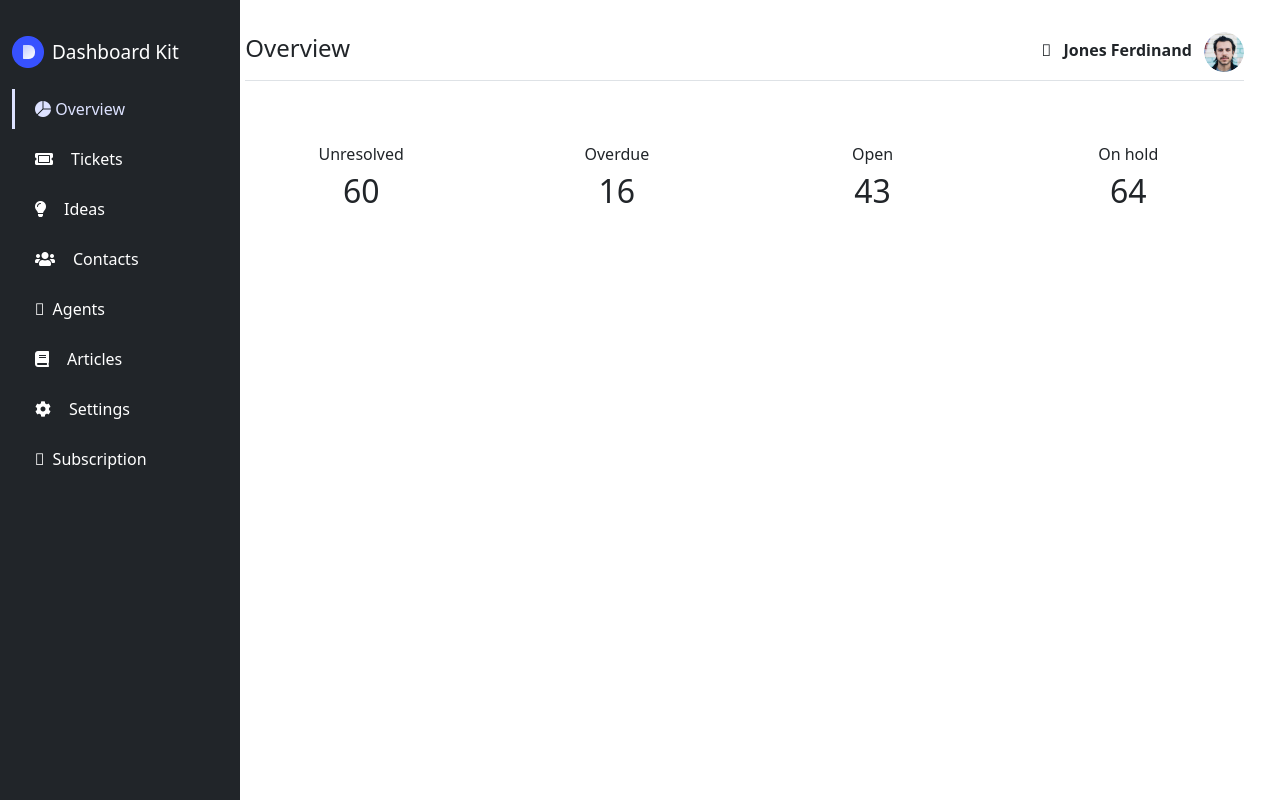
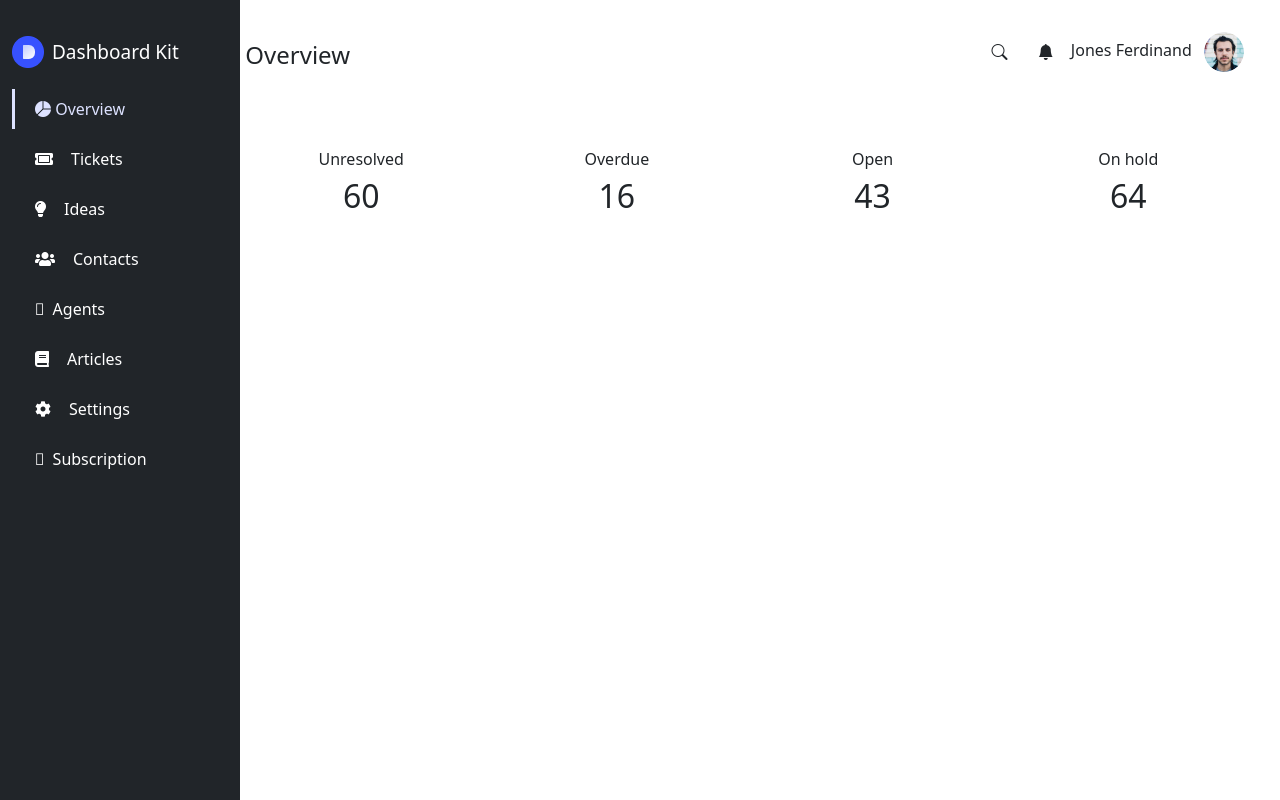
Before and after one commit to yunjiham/inm320sbb-bootstrap-assignment, a website: page public/index.html in a window 1280 px wide. Drawn offline with nearby package versions, Linux system fonts and the light colour scheme.

Commit message:
header:overview

```diff
--- a/public/index.html
+++ b/public/index.html
@@ -11,6 +11,7 @@
         integrity="sha384-T3c6CoIi6uLrA9TneNEoa7RxnatzjcDSCmG1MXxSR1GAsXEV/Dwwykc2MPK8M2HN" crossorigin="anonymous">
     <link rel="stylesheet" href="https://cdnjs.cloudflare.com/ajax/libs/font-awesome/5.15.1/css/all.min.css">
     <link href="https://cdn.jsdelivr.net/npm/bootstrap-icons@1.10.5/font/bootstrap-icons.min.css" rel="stylesheet">
+    <link rel=”stylesheet” href=”https://cdn.jsdelivr.net/npm/bootstrap@5.0.2/dist/css/bootstrap.min.css” />
     <link rel="stylesheet" href="assets/css/main.css">
 </head>
 
@@ -87,20 +88,26 @@
 
         <!-- MAIN -->
         <main class="col-md-9 ms-sm-auto col-lg-10 px-md-4 main-content">
-            <div
-                class="d-flex justify-content-between flex-wrap flex-md-nowrap align-items-center pt-3 pb-2 mb-3 border-bottom">
-                <h4 class="h4">Overview</h4>
+            <!-- HEADER:OVERVIEW -->
+            <header class="d-flex justify-content-between flex-wrap flex-md-nowrap align-items-center pt-3 pb-2 mb-3">
+                <h4 class="h4 mb-0">Overview</h4>
 
                 <div class="ms-auto">
-                    <i class="fa-solid fa-magnifying-glass"></i>
-                    <i class="fa-solid fa-bell mx-2"></i>
+                    <button class="btn">
+                        <i class="bi bi-search"></i>
+                    </button>
+                    <button class="btn">
+                        <i class="bi bi-bell-fill"></i>
+                    </button>
+
                     <div class="d-inline-block user-info">
-                        <strong class="d-none d-lg-inline-block">Jones Ferdinand</strong>
+                        <p class="d-none d-lg-inline-block">Jones Ferdinand</p>
                         <img src="assets/img/_header.png" alt="Profile Picture" class="rounded-circle ms-2" width="40"
                             height="40">
                     </div>
+
                 </div>
-            </div>
+            </header>
             <section class="row g-4 py-5 row-cols-1 row-cols-lg-4 card-all">
                 <article class="feature col">
                     <figure class="text-center">
```
